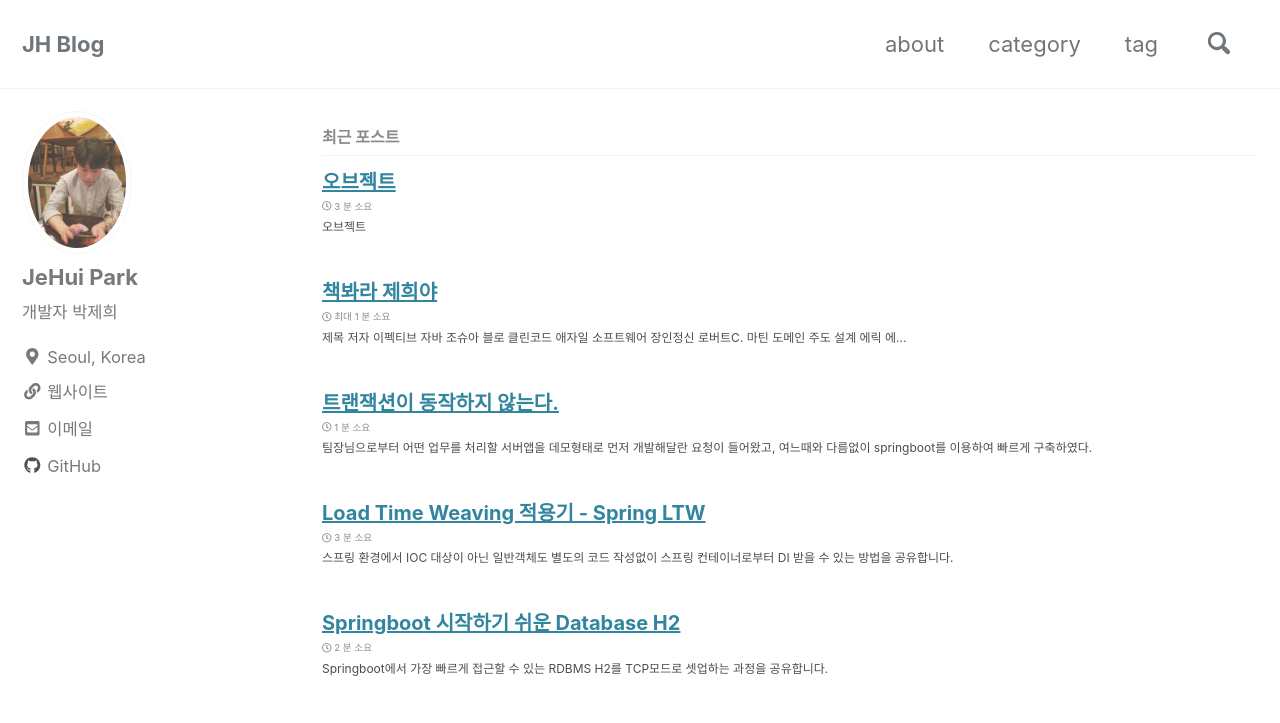
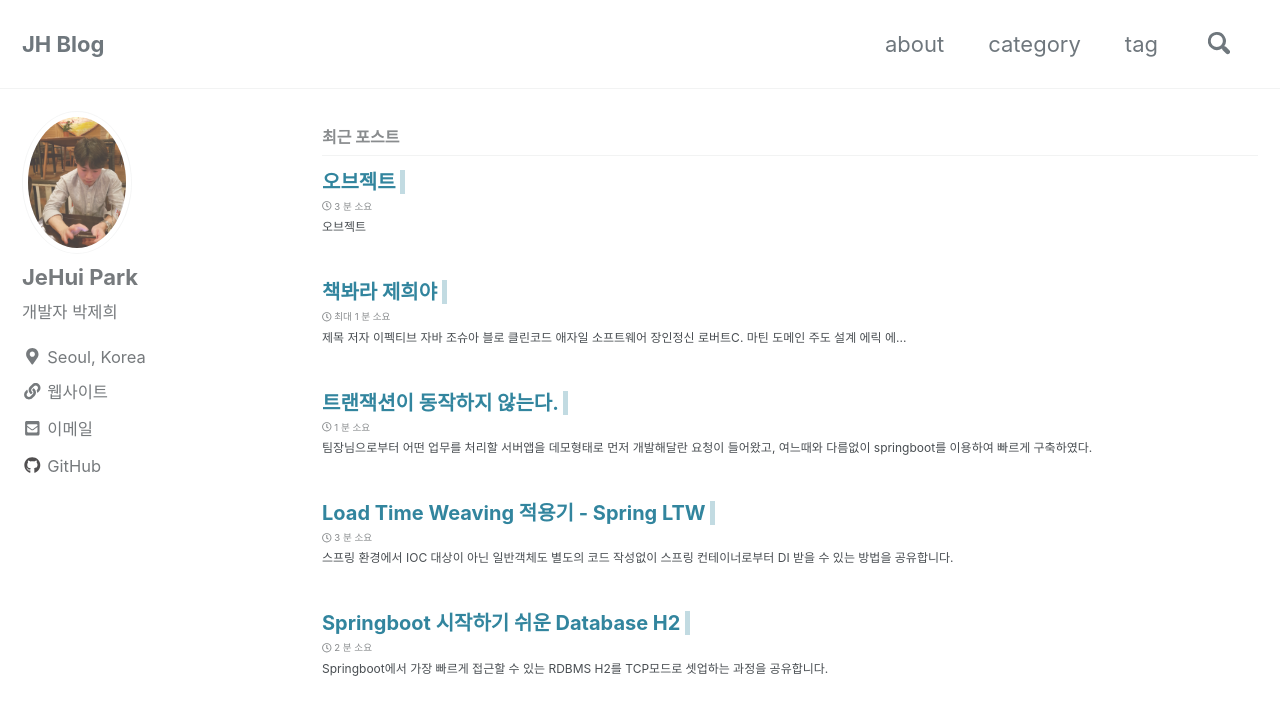
Before and after one commit to JeHuiPark/JeHuiPark.github.io, a Jekyll site: the page built from index.html, in a window 1280 px wide. Shown: the top 723 px of the page. Built offline with Jekyll 4.4.1, drawn with Linux system fonts in a browser that asks for light colours; nearby versions of some CDN libraries; the list of posts is cut into pages by our own code.

Commit message:
포스트 제목에 프롬포트 애니메이션 효과를 추가하라

```diff
--- a/_sass/minimal-mistakes/_animations.scss
+++ b/_sass/minimal-mistakes/_animations.scss
@@ -19,3 +19,17 @@
     opacity: 1;
   }
 }
+
+@mixin pong($prompt-color) {
+  @keyframes pong {
+    0% {
+      background-color: $prompt-color;
+    }
+    50% {
+      background-color: inherit;
+    }
+    100% {
+      background-color: $prompt-color;
+    }
+  }
+}
--- a/_sass/minimal-mistakes/_archive.scss
+++ b/_sass/minimal-mistakes/_archive.scss
@@ -41,6 +41,10 @@
   overflow: hidden;
   text-overflow: ellipsis;
 
+  a {
+    text-decoration: none
+  }
+
   a::before {
     content: '';
     position: absolute;
@@ -48,6 +52,14 @@
     top: 0;
     right: 0;
     bottom: 0;
+  }
+
+  @include pong($link-color);
+
+  a::after {
+    content: ' ';
+    white-space: pre;
+    animation: pong 1s infinite;
   }
 
   a + a {
```
